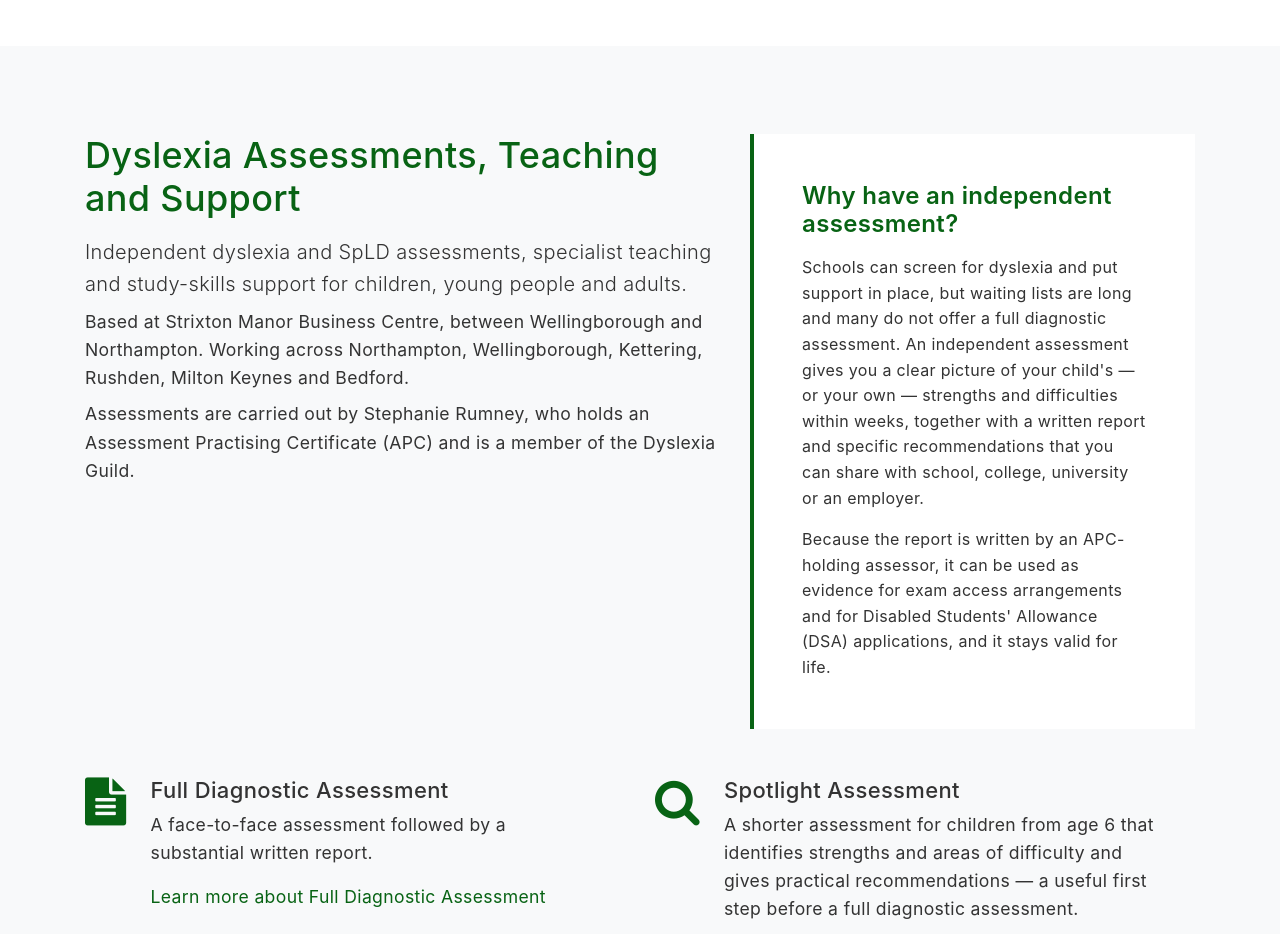
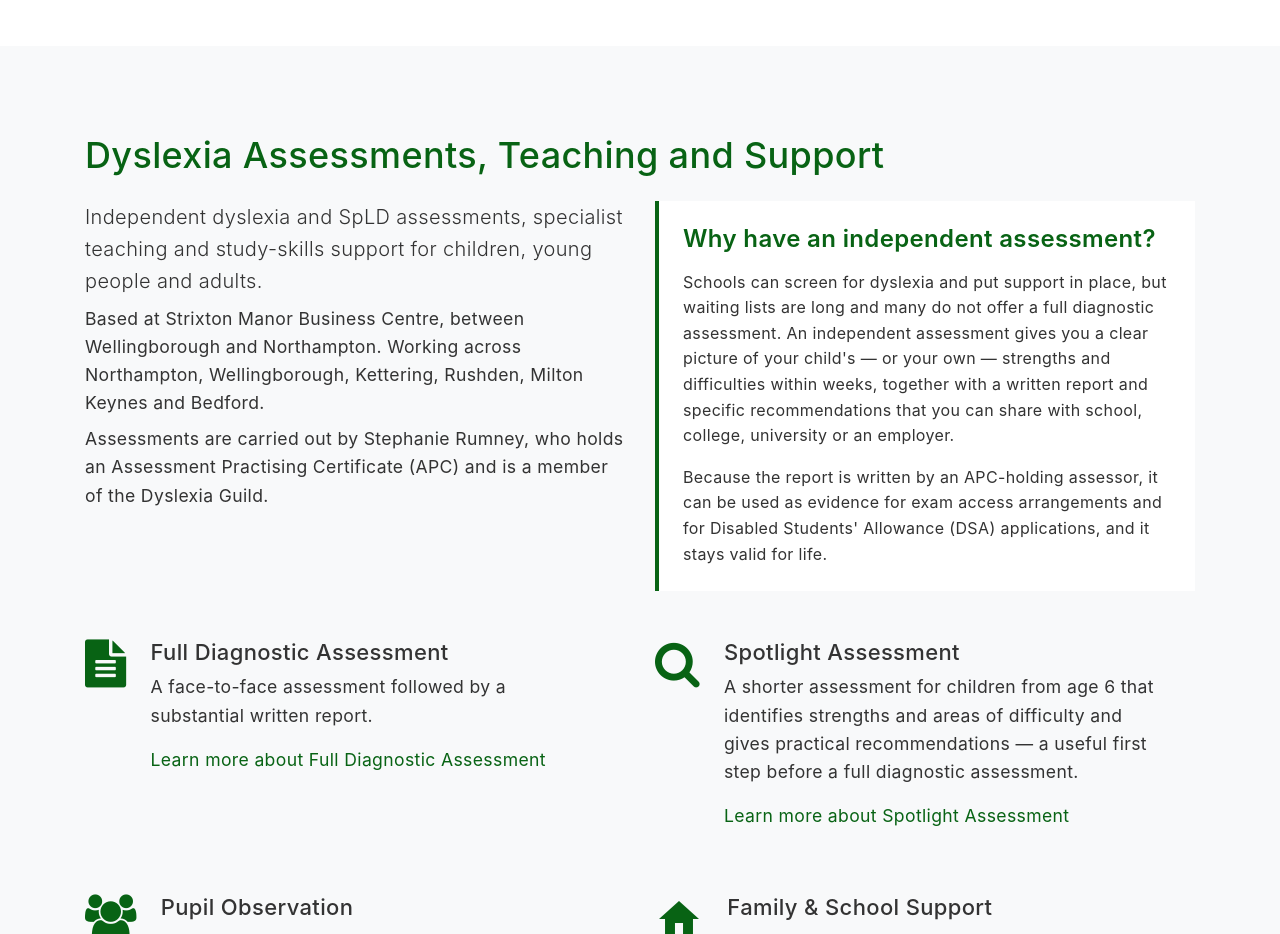
Before and after one commit to src-ed-co-uk/src-ed-co-uk.github.io, a website: page index.html in a window 1280 px wide. Shown: the part 1660-2594 px from the top of the page. Drawn offline with Linux system fonts and the light colour scheme; files whose address does not match are found by name; a web font is replaced by a local one.

Commit message:
Services heading spans full width; intro and panel split 6/6
Co-Authored-By: Claude Mythos 5.1 <noreply@anthropic.com>
Claude-Session: https://claude.ai/code/session_017MeYC9HeYPs34fwv1oWG5a

```diff
--- a/index.html
+++ b/index.html
@@ -320,17 +320,21 @@
       </div>
       <section class="site-section border-bottom bg-light" id="services-section">
          <div class="container">
+         <div class="row">
+            <div class="col-12">
+               <h2 class="section-title mb-4 text-primary">Dyslexia Assessments, Teaching and Support</h2>
+            </div>
+         </div>
          <div class="row mb-5">
-            <div class="col-12 col-lg-7">
-               <h2 class="section-title mb-3 text-primary">Dyslexia Assessments, Teaching and Support</h2>
+            <div class="col-12 col-lg-6">
                <!-- BEGIN:SERVICES_INTRO -->
                <p class="lead mb-2">Independent dyslexia and SpLD assessments, specialist teaching and study-skills support for children, young people and adults.</p>
                <p class="mb-2">Based at Strixton Manor Business Centre, between Wellingborough and Northampton. Working across Northampton, Wellingborough, Kettering, Rushden, Milton Keynes and Bedford.</p>
                <p class="mb-0">Assessments are carried out by Stephanie Rumney, who holds an Assessment Practising Certificate (APC) and is a member of the Dyslexia Guild.</p>
       <!-- END:SERVICES_INTRO -->
             </div>
-            <div class="col-12 col-lg-5 mt-5 mt-lg-0">
-               <div class="why-panel bg-white p-4 p-lg-5 h-100">
+            <div class="col-12 col-lg-6 mt-5 mt-lg-0">
+               <div class="why-panel bg-white p-4 h-100">
                <!-- BEGIN:WHY_INDEPENDENT -->
                <h3 class="h4 text-primary mb-3">Why have an independent assessment?</h3>
                <p>Schools can screen for dyslexia and put support in place, but waiting lists are long and many do not offer a full diagnostic assessment. An independent assessment gives you a clear picture of your child&#39;s — or your own — strengths and difficulties within weeks, together with a written report and specific recommendations that you can share with school, college, university or an employer.</p>
```
